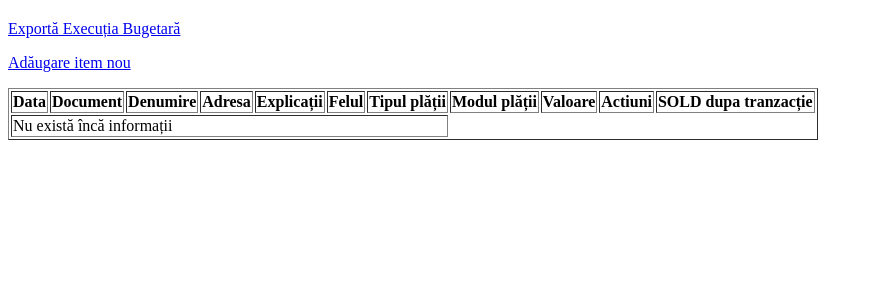
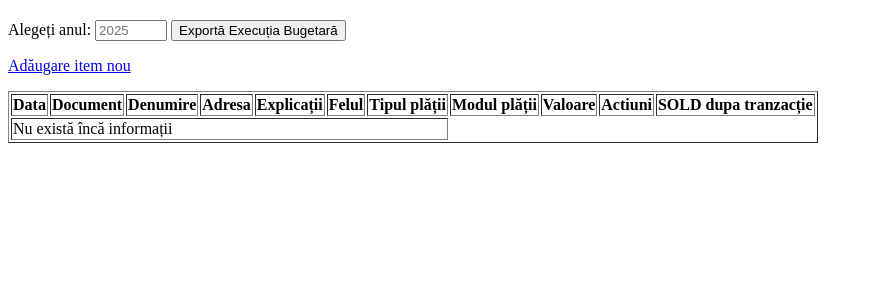
Before and after one commit to antonia1210/Clear-Path, a Django app: page /items/ in a window 1280 px wide. Shown: the top 300 px of the page, without its empty margins (0-873 px from the left). Run offline with Django 5.2, Linux system fonts and the light colour scheme; the visitor is signed in with stand-in values (Sample User, id 1); data that the repository does not hold is empty.

Commit message:
accountant part completed

```diff
--- a/items/templates/items/item_list.html
+++ b/items/templates/items/item_list.html
@@ -6,9 +6,12 @@
 </head>
 <body>
     <h2>{{ church.name }}</h2>
-    <p>
-    <a href="{% url 'items:export' %}">Exportă Execuția Bugetară</a>
-    </p>
+    <form method="get" action="{% url 'items:export' %}">
+        <label for="year">Alegeți anul:</label>
+        <input type="number" id="year" name="year" value="{{ request.GET.year }}" placeholder="2025" min="2025" max="2100">
+        <button type="submit">Exportă Execuția Bugetară</button>
+
+    </form>
     <p>
         <a href="{% url 'items:create' %}">Adăugare item nou</a>
     </p>
--- a/items/templates/items/item_list_only.html
+++ b/items/templates/items/item_list_only.html
@@ -6,7 +6,11 @@
 </head>
 <body>
     <h1>{{ church.name }}</h1>
-     <p>   <a href="{% url 'items:acc_export' church.id%}">Exportă Execuția Bugetară</a>   </p>
+    <form method="get" action="{% url 'items:acc_export' church.id%}">
+        <label for="year">Alegeți anul:</label>
+        <input type="number" id="year" name="year" value="{{ request.GET.year }}" placeholder="2025" min="2020" max="2100">
+        <button type="submit">Exportă Execuția Bugetară</button>
+    </form>
     <table border="1">
         <tr>
             <th>Data</th>
--- a/items/views.py
+++ b/items/views.py
@@ -68,7 +68,10 @@ def export_to_csv(request):
         'Sold'
     ])
     user = request.user
+    year = request.GET.get('year')
     items=Item.objects.filter(church=user.assigned_church)
+    year = int(year) if year else None
+    items=items.filter(data__year=year)
     running_balance = 0
     items_list = []
     for item in items:
@@ -113,6 +116,9 @@ def accountant_export_to_csv(request, church_id):
     ])
     church = get_object_or_404(Church, id=church_id)
     items = Item.objects.filter(church=church)
+    year = request.GET.get('year')
+    year = int(year) if year else None
+    items=items.filter(data__year=year)
     running_balance = 0
     items_list = []
     for item in items:
```
